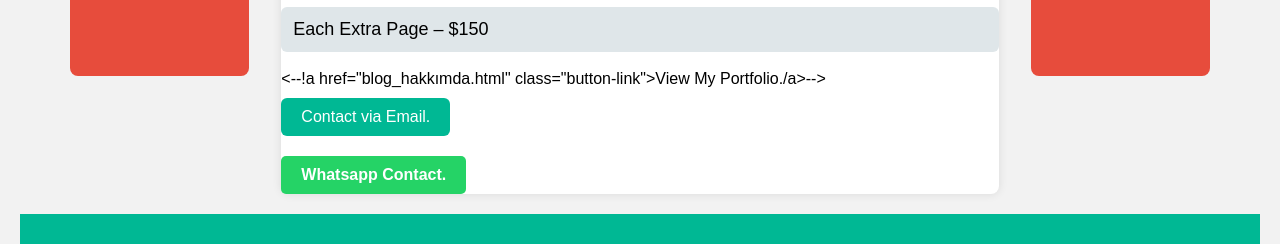
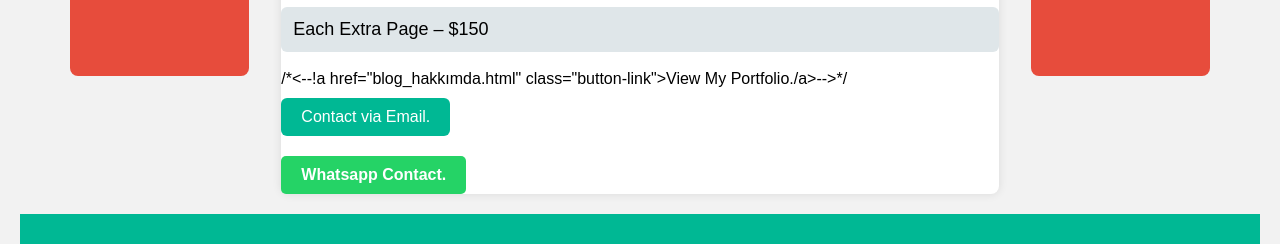
Before and after one commit to sojdpasjd/Web-Design-.io, a plain HTML site: page index.html in a window 1280 px wide. Shown: the part 984-1228 px from the top of the page. Drawn offline with Linux system fonts and the light colour scheme.

Commit message:
index.html

```diff
--- a/index.html
+++ b/index.html
@@ -164,7 +164,7 @@
         <li>Each Extra Page – $150</li>
       </ul>
       <div class="button-container">
-       <--!a href="blog_hakkımda.html" class="button-link">View My Portfolio./a>-->
+       /*<--!a href="blog_hakkımda.html" class="button-link">View My Portfolio./a>-->*/
         <a href="mailto:T_E_07TariK20E26S@outlook.com.tr" class="button-link">Contact via Email.</a>
         <div style="margin-top: 20px;">
         <a href="https://wa.me/905422764315" target="_blank" style="display: inline-block; background-color: #25D366; color: white; padding: 10px 20px; text-decoration: none; border-radius: 5px; font-weight: bold;">Whatsapp Contact.</a>
```
